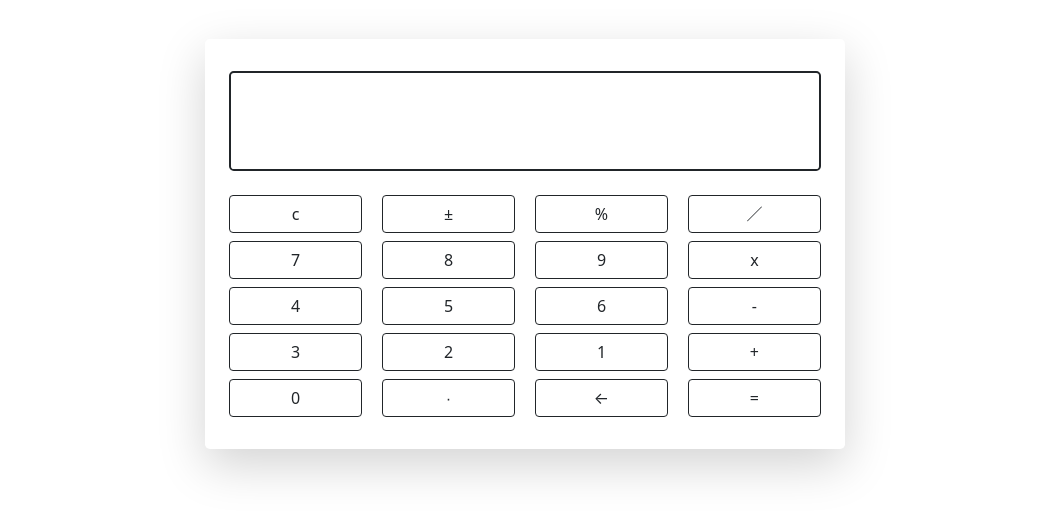
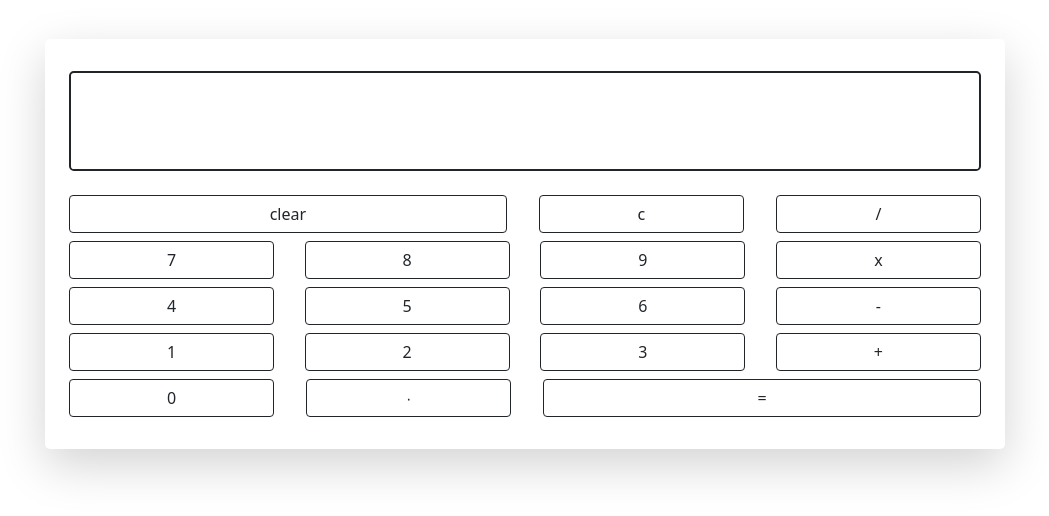
Before and after one commit to praveenkumarpke/Basic_Calculator, a React (Create React App) app: page / in a window 1280 px wide. Shown: the part 156-672 px from the top of the page, without its empty margins (115-1164 px from the left). Built offline with nearby package versions, Linux system fonts and the light colour scheme.

Commit message:
basic functionality added

```diff
--- a/src/component/page/Calc.jsx
+++ b/src/component/page/Calc.jsx
@@ -1,46 +1,62 @@
-import React from 'react';
+import React, { useState } from 'react';
 import 'bootstrap/dist/css/bootstrap.min.css';
 import '../page/calc.css';
 
 function Calc() {
+    const [number, setNumber] = useState('');
+
+    const click = (e) => {
+        // setNumber(e.target.name);
+        setNumber(number.concat(e.target.name));
+    }
+
+    const clear = () => {
+        setNumber('');
+    }
+
+    const backspace = () => {
+        setNumber(number.slice(0, -1));
+    }
+
     return (
         <div className='w-100 h-auto d-flex align-item-center justify-content-center'>
             <div className='shadow-lg p-3 bg-body rounded-3 center'>
 
                 <div className='m-2 mt-3'>
-                    <input className='w-100 p-4 border border-2 border-dark rounded-3 h1' type="text" name="" id="" />
+                    <input className='w-100 p-4 border border-2 border-dark rounded-3 h1 i' type="text" name="" id="input" value={number} />
                 </div>
 
                 <div className='m-2 mt-3'>
                     <div className='mb-2 d-flex align-item-center justify-content-between'>
-                        <button type='button' className='w btn btn-outline-dark'>c</button>
-                        <button type='button' className='w btn btn-outline-dark'>±</button>
-                        <button type='button' className='w btn btn-outline-dark'>%</button>
-                        <button type='button' className='w btn btn-outline-dark'>／</button>
+                        <button type='button' className='w-48 btn btn-outline-dark' id='clear' onClick={clear}>clear</button>
+                        {/* <button type='button' className='w btn btn-outline-dark'>±</button> */}
+                        <button type='button' className='w btn btn-outline-dark' id='backspace' onClick={backspace}>c</button>
+                        {/* <button type='button' className='w btn btn-outline-dark'>%</button> */}
+                        <button type='button' className='w btn btn-outline-dark'>/</button>
                     </div>
                     <div className='mb-2 d-flex align-item-center justify-content-between'>
-                        <button type='button' className='w btn btn-outline-dark'>7</button>
-                        <button type='button' className='w btn btn-outline-dark'>8</button>
-                        <button type='button' className='w btn btn-outline-dark'>9</button>
+                        <button type='button' className='w btn btn-outline-dark' name='7' onClick={click}>7</button>
+                        <button type='button' className='w btn btn-outline-dark' name='8' onClick={click}>8</button>
+                        <button type='button' className='w btn btn-outline-dark' name='9' onClick={click}>9</button>
                         <button type='button' className='w btn btn-outline-dark'>x</button>
                     </div>
                     <div className='mb-2 d-flex align-item-center justify-content-between'>
-                        <button type='button' className='w btn btn-outline-dark'>4</button>
-                        <button type='button' className='w btn btn-outline-dark'>5</button>
-                        <button type='button' className='w btn btn-outline-dark'>6</button>
+                        <button type='button' className='w btn btn-outline-dark' name='4' onClick={click}>4</button>
+                        <button type='button' className='w btn btn-outline-dark' name='5' onClick={click}>5</button>
+                        <button type='button' className='w btn btn-outline-dark' name='6' onClick={click}>6</button>
                         <button type='button' className='w btn btn-outline-dark'>-</button>
                     </div>
                     <div className='mb-2 d-flex align-item-center justify-content-between'>
-                        <button type='button' className='w btn btn-outline-dark'>3</button>
-                        <button type='button' className='w btn btn-outline-dark'>2</button>
-                        <button type='button' className='w btn btn-outline-dark'>1</button>
+                        <button type='button' className='w btn btn-outline-dark' name='1' onClick={click}>1</button>
+                        <button type='button' className='w btn btn-outline-dark' name='2' onClick={click}>2</button>
+                        <button type='button' className='w btn btn-outline-dark' name='3' onClick={click}>3</button>
                         <button type='button' className='w btn btn-outline-dark'>+</button>
                     </div>
                     <div className='mb-3 d-flex align-item-center justify-content-between'>
-                        <button type='button' className='w btn btn-outline-dark'>0</button>
-                        <button type='button' className='w btn btn-outline-dark'>∙</button>
-                        <button type='button' className='w btn btn-outline-dark'>←</button>
-                        <button type='button' className='w btn btn-outline-dark'>=</button>
+                        <button type='button' className='w btn btn-outline-dark' name='0' onClick={click}>0</button>
+                        <button type='button' className='w btn btn-outline-dark' name='.' onClick={click}>∙</button>
+                        {/* <button type='button' className='w btn btn-outline-dark'>←</button> */}
+                        <button type='button' className='w-48 btn btn-outline-dark' id='equal'>=</button>
                     </div>
                 </div>
 
--- a/src/component/page/calc.css
+++ b/src/component/page/calc.css
@@ -11,17 +11,49 @@ html, body, #root, .App {
     top: 50%;
     left: 50%;
     transform: translate(-50%, -50%);
-    width: 50vw;
+}
+
+@media only screen and (max-width : 375px) {
+    .center {
+        width: 75vw;
+    }
 }
 
 @media only screen and (max-width : 768px) {
-    /* .center {
-        width: -moz-fit-content;
-        width: fit-content;
-        width: 50vw;
-    } */
+    .center {
+        width: 75vw;
+    }
+}
+
+@media only screen and (max-width : 1280px) {
+    .center {
+        width: 75vw;
+    }
 }
 
 .w {
     width: 22.5%;
 }
+
+.i {
+    text-align: right;
+}
+
+.w-48 {
+    width: 48%;
+}
+
+#clear:active, #clear:hover {
+    /* background-color: red;
+    border: none; */
+}
+
+#backspace:active, #backspace:hover {
+    /* background-color: blue;
+    border: none; */
+}
+
+#equal:active, #equal:hover {
+    /* background-color: green;
+    border: none; */
+}
```
Also changed, not shown: src/component/page/Button.jsx (added, +10 -0 lines).
